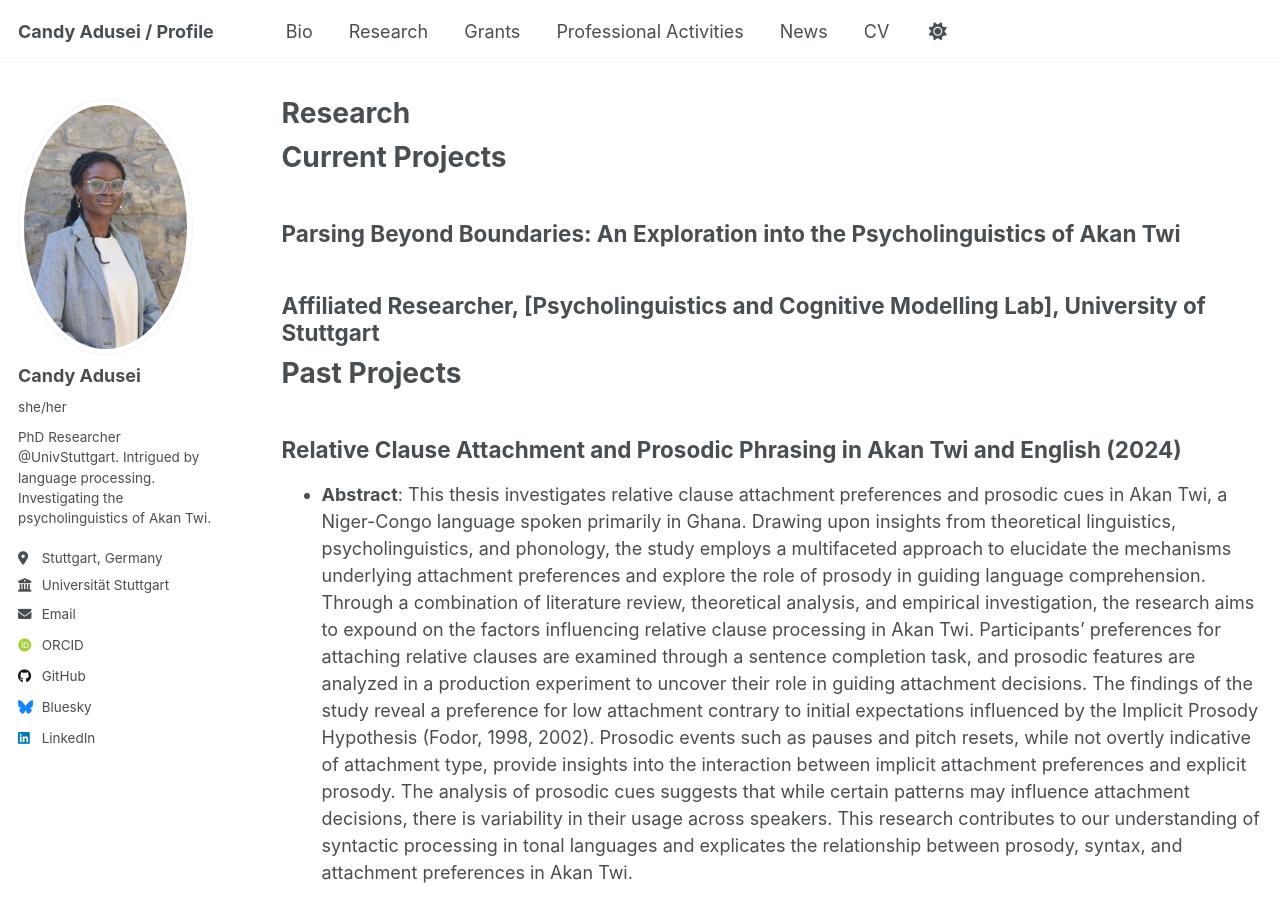
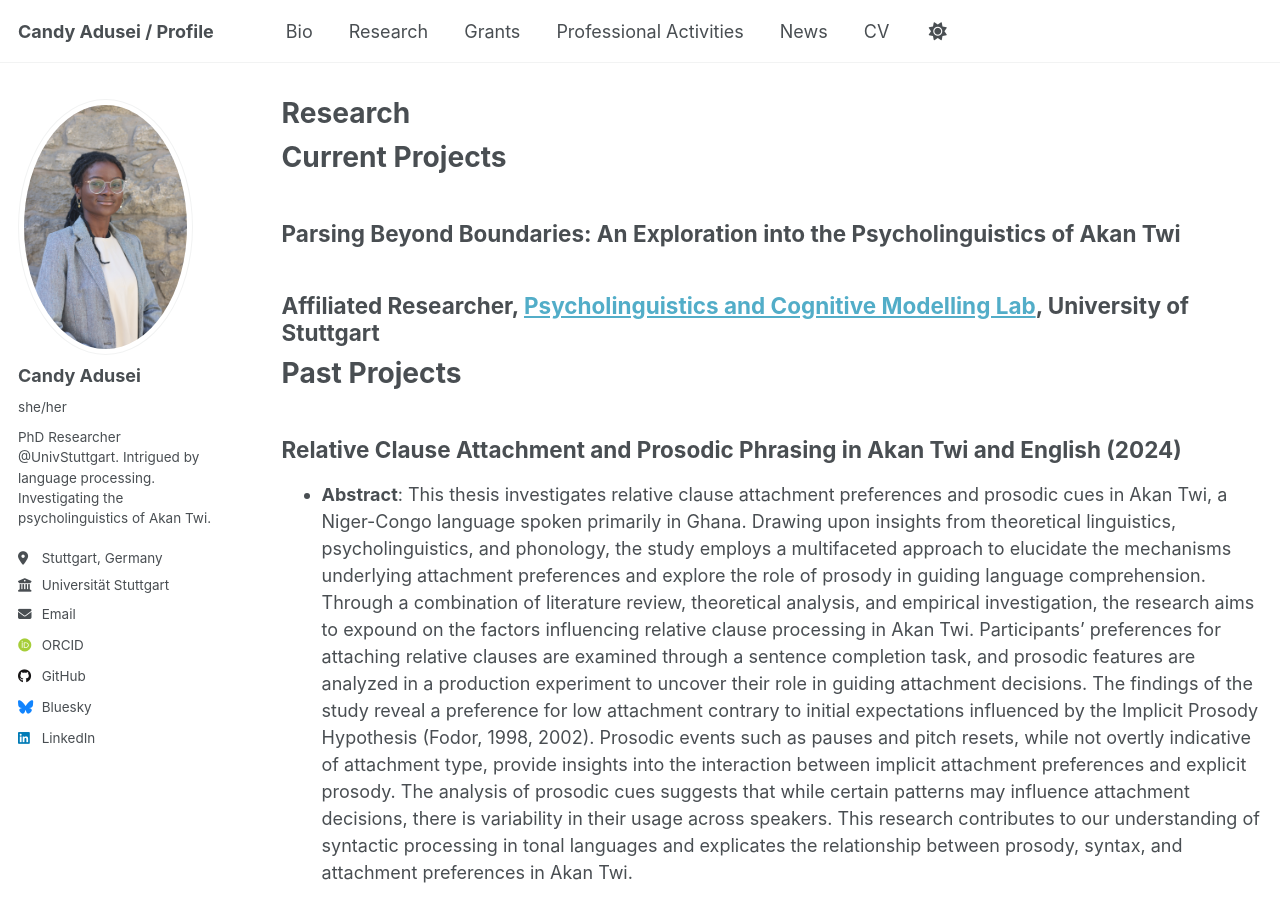
Before and after one commit to Candy-Adusei/candy-adusei.github.io, a Jekyll site: the page built from _pages/research.md, in a window 1280 px wide and 900 px high. Built offline with Jekyll 4.4.1, drawn with Linux system fonts in a browser that asks for light colours; some web fonts are replaced; part of the change alters nothing that is shown.

```diff
--- a/_pages/research.md
+++ b/_pages/research.md
@@ -9,7 +9,7 @@ Current Projects
 ======
 ## Parsing Beyond Boundaries: An Exploration into the Psycholinguistics of Akan Twi
 
-## Affiliated Researcher, [Psycholinguistics and Cognitive Modelling Lab], University of Stuttgart
+## Affiliated Researcher, [Psycholinguistics and Cognitive Modelling Lab](https://tmalsburg.github.io/index.html#lab), University of Stuttgart
 
 Past Projects
 ======
```
